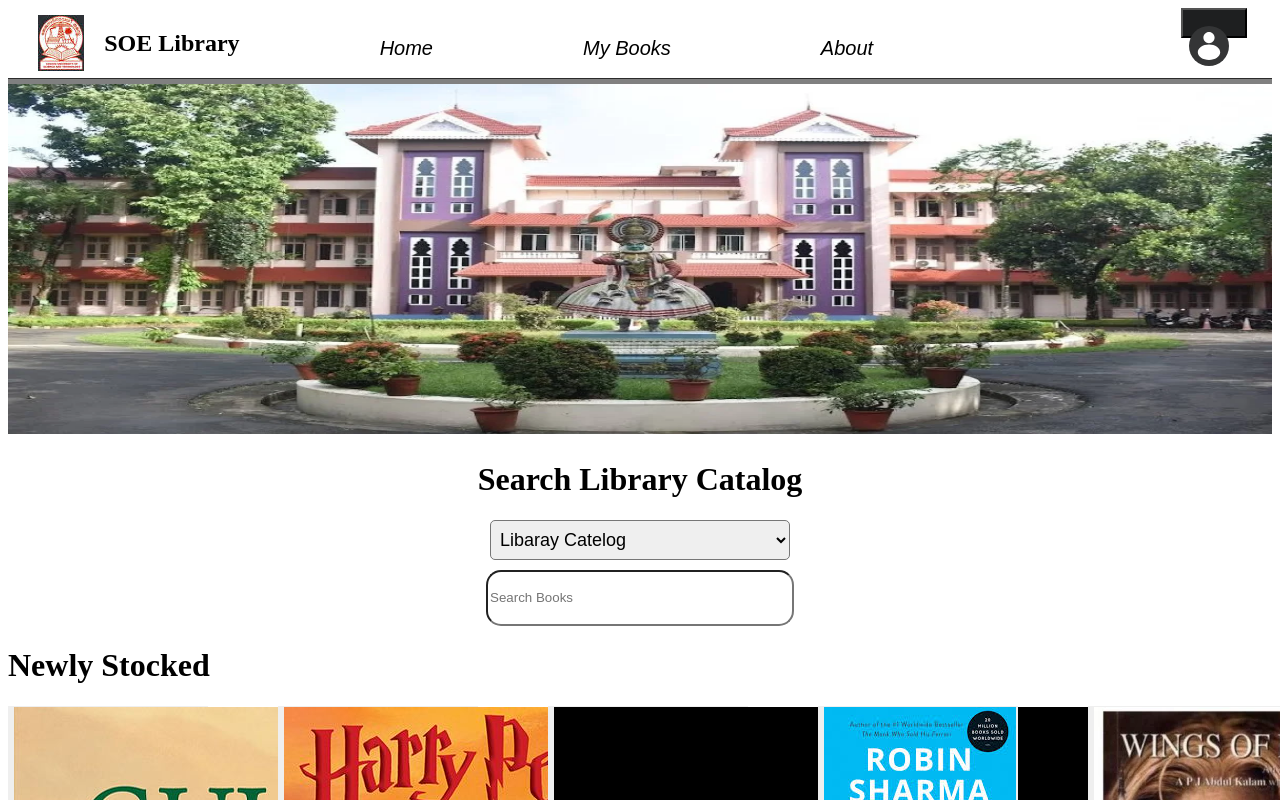
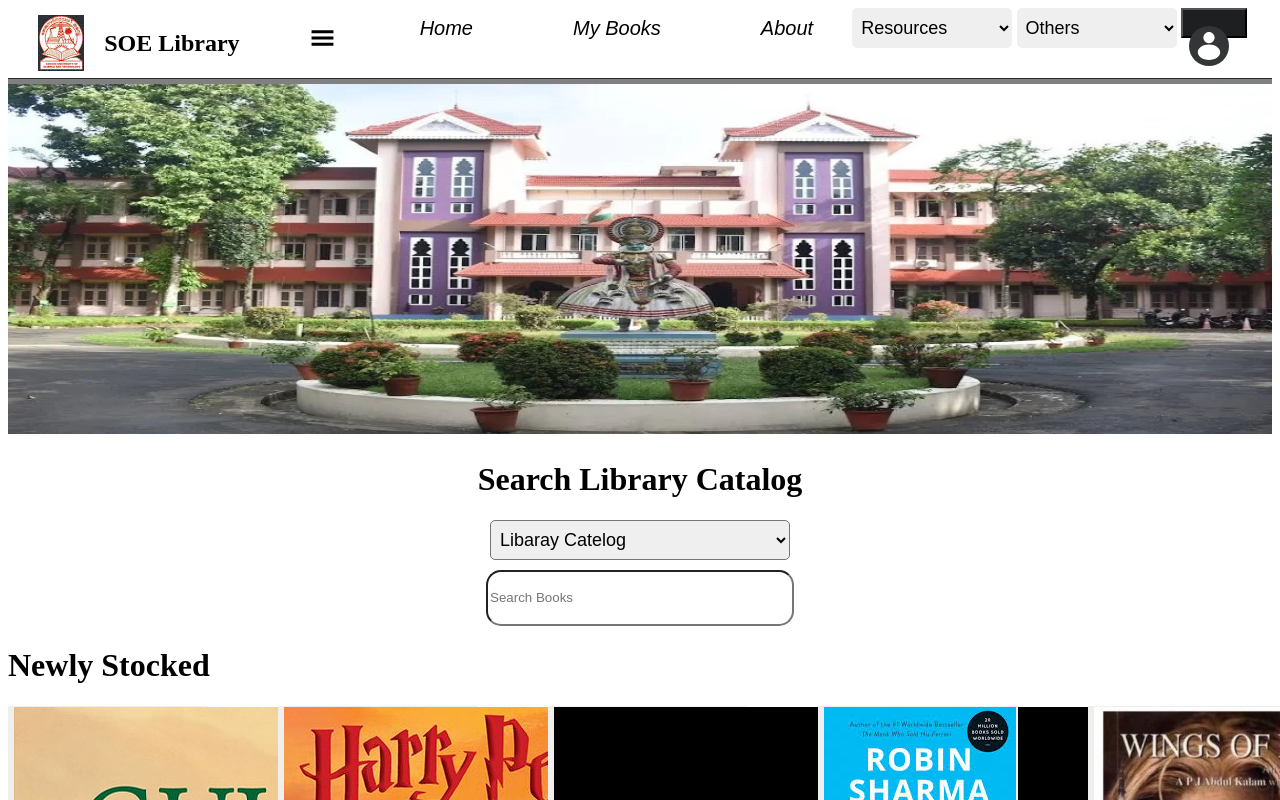
Before and after one commit to divyanshuraj1095/LMS-frontend, a React (Vite) app in the folder library/: page / in a window 1280 px wide. Shown: the top 800 px of the page. Built offline with nearby package versions, Linux system fonts and the light colour scheme.

Commit message:
third commit

```diff
--- a/library/package.json
+++ b/library/package.json
@@ -12,7 +12,8 @@
   "dependencies": {
     "@tailwindcss/vite": "^4.0.9",
     "react": "^19.0.0",
-    "react-dom": "^19.0.0"
+    "react-dom": "^19.0.0",
+    "react-icons": "^5.5.0"
   },
   "devDependencies": {
     "@eslint/js": "^9.19.0",
--- a/library/src/Components/Header.jsx
+++ b/library/src/Components/Header.jsx
@@ -1,11 +1,19 @@
 import soeicon from '../assets/soe icon.jpeg';
 import { useEffect, useState } from 'react';
-
+import { GiHamburgerMenu } from "react-icons/gi";
 import usericon from '../assets/usericon.svg';
 import Button from '../Components/Button.jsx';
+import CatPapers from './HeaderButton/CatPapers.jsx'
 
 const Header = ({ setAbout,setMyBooks}) => {
-
+    const [resources, setResources] = useState("")
+    const [others, setOthers]=useState("")
+    const handleDropbar=(event)=>{
+        setResources(event.target.value)
+    }
+    const handleOthers =(event)=>{
+        setOthers(event.target.value)
+    }
 
     return (
         <>
@@ -15,6 +23,7 @@ const Header = ({ setAbout,setMyBooks}) => {
                         <img src={soeicon} alt='college icon' />
                         <h2>SOE Library</h2>
                     </div>
+                    <GiHamburgerMenu className='vegburger'/>
 
                     <nav className='button'>
                      <Button label="Home" onClick={() => {
@@ -26,9 +35,24 @@ const Header = ({ setAbout,setMyBooks}) => {
                      <Button label="About" onClick={() => {
                          setAbout(true);
                          setMyBooks(false); }} />
-                     <Button label=""/>
+
                     </nav>
                 </nav>
+                <select value={resources} onClick={handleDropbar}className='resources'>
+                        <option>Resources</option>
+                        <option value="catPapers">Cat Papers</option>
+                        <option value="institutionalRepo">Institutional Repository</option>
+                        <option value="eNewspaper">E-Newspaper</option>
+                        <option value="eBooks">E-Books</option>
+                        <option value="indianJournals">Indian Journals</option>
+                     </select>
+
+                <select value={others} onclick={handleOthers} className='resources'>
+                    <option>Others</option>
+                    <option value='tutorials'>Tutotrials</option>
+                    <option value='gallary'>Gallary</option>
+                    <option value='contact'>Contact</option>
+                    </select>
 
 
 
--- /dev/null
+++ b/library/src/Components/HeaderButton/CatPapers.jsx
@@ -0,0 +1,6 @@
+const CatPapers = ()=>{
+    return(<>
+
+    </>)
+}
+export default CatPapers
--- a/library/src/index.css
+++ b/library/src/index.css
@@ -92,11 +92,11 @@
 }
 .button{
     display: flex;
-    column-gap: 50px;
+    column-gap: 30px;
     width: fit-content;
     /* background-color: #d9008d; */
     height: 70px;
-    padding-left: 40px;
+    padding-left: 25px;
     color: black;
     align-items: center;
     border-radius: 20px;
@@ -107,6 +107,7 @@
     font-style: oblique;
     padding-right: 10px;
     font-size: 20px;
+    padding-bottom: 20px;
 
 
 }
@@ -212,3 +213,23 @@
     align-items: start;
     margin-bottom: 10px;
 }
+.resources{
+    width: 160px;
+    height: 40px;
+    font-size: 18px;
+    padding: 5px;
+    border-radius: 5px;
+    border: none;
+    display: flex;
+    /* align-items: center; */
+    /* padding-top: 20px; */
+    /* background-color: #d9008d; */
+
+
+}
+.vegburger{
+    /* background-color: #d9008d; */
+    height: 50px;
+    width: 25px;
+    padding-left: 50px;
+}
```
Also changed, not shown: 1 other file (tests, documents, lock files or other folders).
